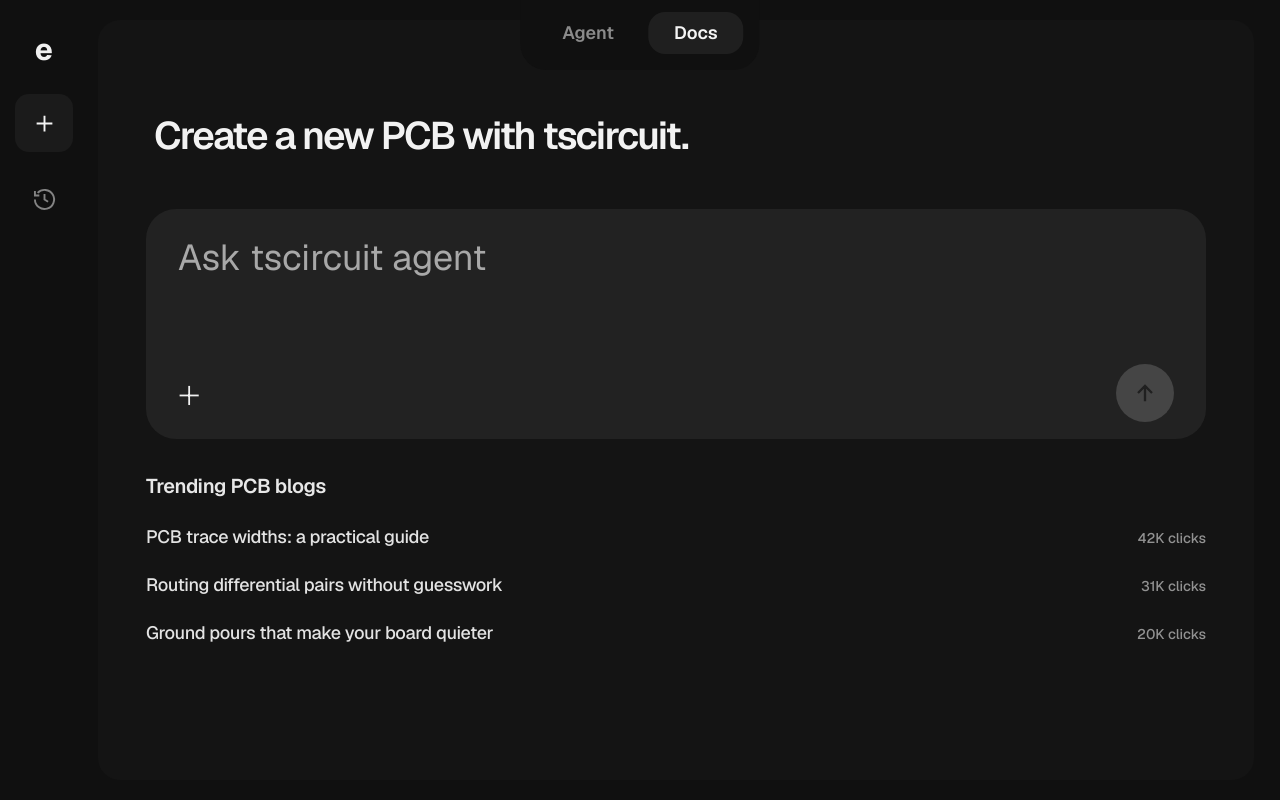
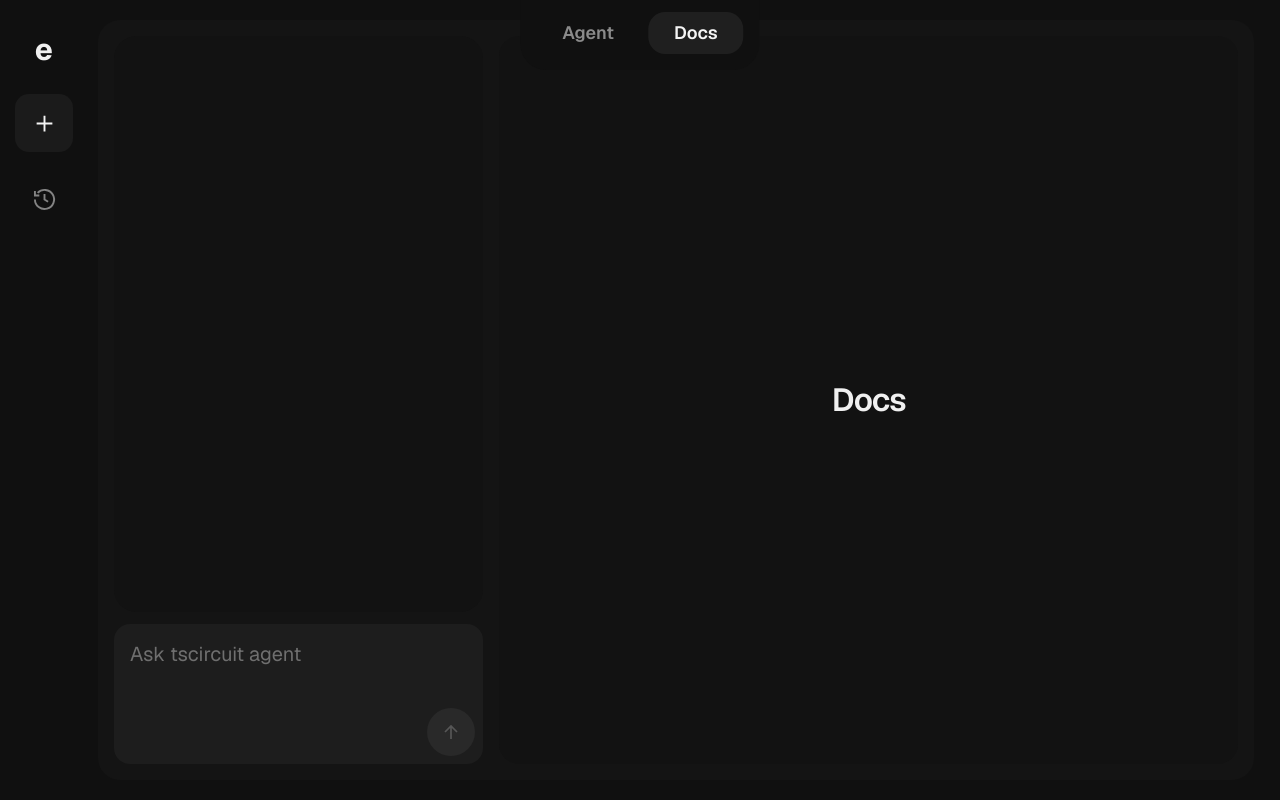
Before and after one commit to tscircuit/eleqon, a Next.js app: page / in a window 1280 px wide. Both pictures are taken after a click on the tab "Docs". Built offline with nearby package versions, Linux system fonts and the light colour scheme.

Commit message:
Add docs workspace view

```diff
--- a/components/workspace/workspace.module.css
+++ b/components/workspace/workspace.module.css
@@ -29,6 +29,8 @@
 .chatInput .attach { display:none; }
 .chatInput .send { position:static; width:48px; height:48px; }
 .chatInput .send svg { width:24px; height:24px; }
+.docsCanvas { display:grid; min-width:0; place-items:center; border-radius:20px; background:#121212; color:#f0f0f0; }
+.docsCanvas h1 { margin:0; font-size:32px; font-weight:600; letter-spacing:-.03em; }
 .canvas { display:grid; min-width:0; grid-template-rows:auto 1fr; border:0; border-radius:20px; overflow:hidden; background:#121212; }
 .tabs { display:flex; justify-content:flex-end; gap:7px; padding:20px 24px; }
 .tab { display:flex; align-items:center; gap:7px; border:0; border-radius:9px; background:transparent; padding:7px 11px; color:#8b8b8b; cursor:pointer; font-size:14px; font-weight:500; }
@@ -40,15 +42,15 @@
 .author { display:block; margin-bottom:8px; color:#858585; font-size:12px; font-weight:600; letter-spacing:.03em; text-transform:uppercase; }
 .assistant { color:#e5e5e5; }
 .workspaceNote { max-width:750px; margin:25px auto 0; border-radius:12px; padding:16px; background:#181818; color:#929292; font-size:14px; line-height:1.6; }
-.workspace[data-view="welcome"] .composer { display:flex; min-height:230px; flex-direction:column; border:0; border-radius:30px; background:#222; padding:26px 32px 12px; }
-.workspace[data-view="welcome"] .composer textarea { min-height:0; flex:1; color:#f4f4f4; font-family:var(--font-interface), ui-sans-serif, sans-serif; font-size:36px; font-weight:400; line-height:1.3; }
-.workspace[data-view="welcome"] .composer textarea::placeholder { color:#a8a8a8; }
+.welcome .composer { display:flex; min-height:230px; flex-direction:column; border:0; border-radius:30px; background:#222; padding:26px 32px 12px; }
+.welcome .composer textarea { min-height:0; flex:1; color:#f4f4f4; font-family:var(--font-interface), ui-sans-serif, sans-serif; font-size:36px; font-weight:400; line-height:1.3; }
+.welcome .composer textarea::placeholder { color:#a8a8a8; }
 .composerFooter { display:flex; align-items:center; justify-content:space-between; min-height:68px; }
 .attach { border:0; background:transparent; color:#f1f1f1; cursor:pointer; }
 .attach { padding:0; font-family:var(--font-interface), ui-sans-serif, sans-serif; font-size:40px; font-weight:200; line-height:1; }
-.workspace[data-view="welcome"] .send { position:static; width:58px; height:58px; border-radius:50%; background:#454545; color:#191919; }
-.workspace[data-view="welcome"] .send:disabled { background:#454545; color:#202020; }
-.workspace[data-view="welcome"] .send svg { width:28px; height:28px; stroke-width:2; }
+.welcome .send { position:static; width:58px; height:58px; border-radius:50%; background:#454545; color:#191919; }
+.welcome .send:disabled { background:#454545; color:#202020; }
+.welcome .send svg { width:28px; height:28px; stroke-width:2; }
 .trendingBlogs { margin-top:32px; }
 .trendingHeading { margin:0 0 14px; color:#e7e7e7; font-size:20px; font-weight:600; letter-spacing:-.02em; }
 .trendingGrid { display:grid; gap:4px; }
--- a/components/workspace/workspace.tsx
+++ b/components/workspace/workspace.tsx
@@ -40,7 +40,7 @@ export function Workspace() {
 
   useEffect(() => { const store = new ChatThreadStore(window.localStorage); threads.toReversed().forEach((thread) => store.save(thread)); }, [threads]);
 
-  const startThread = () => setView({ kind: "welcome" });
+  const startThread = () => { setHomeTab("agent"); setView({ kind: "welcome" }); };
   const selectThread = (threadId: ChatThread["id"]) => setView({ kind: "thread", threadId });
   const submit = (prompt: string) => {
     startTransition(() => {
@@ -61,7 +61,7 @@ export function Workspace() {
         <RailButton label="History" icon={<HistoryIcon />} onClick={() => { const latest = threads[0]; if (latest) selectThread(latest.id); }} active={view.kind === "thread"} />
       </nav>
       <main className={styles.main}>
-        {view.kind === "welcome" ? <Welcome onSubmit={submit} /> : (
+        {view.kind === "welcome" ? homeTab === "agent" ? <Welcome onSubmit={submit} /> : <DocsPage onSubmit={submit} /> : (
           <ProjectView activeTab={activeTab} thread={threads.find((thread) => thread.id === view.threadId)} onSubmit={submit} onTab={setActiveTab} />
         )}
       </main>
@@ -117,7 +117,17 @@ function WelcomeHeadline() {
 
 /** Renders the split chat and engineering workspace. */
 function ProjectView({ activeTab, thread, onSubmit, onTab }: { readonly activeTab: WorkspaceTab; readonly thread: ChatThread | undefined; readonly onSubmit: (prompt: string) => void; readonly onTab: (tab: WorkspaceTab) => void }) {
-  return <section className={`${styles.frame} ${styles.project}`}><aside className={styles.chatPanel} aria-label="Chat area"><div className={styles.chatArea}>{thread ? <p className={styles.chatMessage}>{thread.title}</p> : null}</div><div className={styles.chatInput}><Composer onSubmit={onSubmit} /></div></aside><section className={styles.canvas}><div className={styles.tabs} role="tablist" aria-label="Build artefacts">{tabs.map(({ id, label, icon: Icon }) => <button key={id} className={styles.tab} data-active={activeTab === id} type="button" role="tab" aria-selected={activeTab === id} onClick={() => onTab(id)}><Icon />{label}</button>)}</div><div className={styles.content} /></section></section>;
+  return <section className={`${styles.frame} ${styles.project}`}><ChatColumn thread={thread} onSubmit={onSubmit} /><section className={styles.canvas}><div className={styles.tabs} role="tablist" aria-label="Build artefacts">{tabs.map(({ id, label, icon: Icon }) => <button key={id} className={styles.tab} data-active={activeTab === id} type="button" role="tab" aria-selected={activeTab === id} onClick={() => onTab(id)}><Icon />{label}</button>)}</div><div className={styles.content} /></section></section>;
+}
+
+/** Renders the documentation view without engineering artefact tabs. */
+function DocsPage({ onSubmit }: { readonly onSubmit: (prompt: string) => void }) {
+  return <section className={`${styles.frame} ${styles.project} ${styles.docsPage}`}><ChatColumn onSubmit={onSubmit} /><section className={styles.docsCanvas}><h1>Docs</h1></section></section>;
+}
+
+/** Keeps chat and input layout consistent across workspace views. */
+function ChatColumn({ thread, onSubmit }: { readonly thread?: ChatThread; readonly onSubmit: (prompt: string) => void }) {
+  return <aside className={styles.chatPanel} aria-label="Chat area"><div className={styles.chatArea}>{thread ? <p className={styles.chatMessage}>{thread.title}</p> : null}</div><div className={styles.chatInput}><Composer onSubmit={onSubmit} /></div></aside>;
 }
 
 /** Captures a non-empty build prompt. */
```
